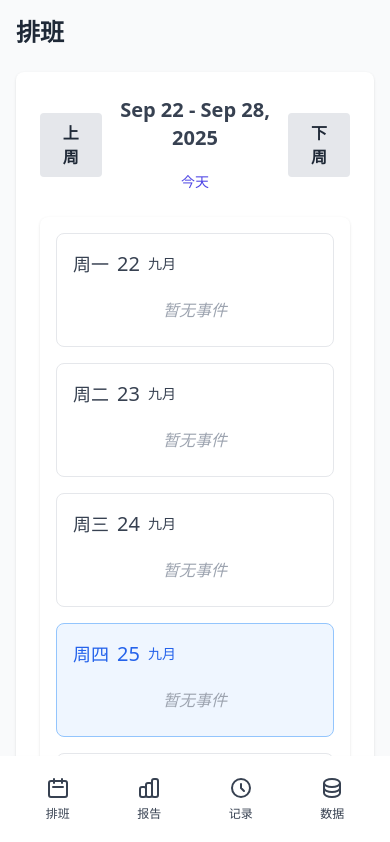
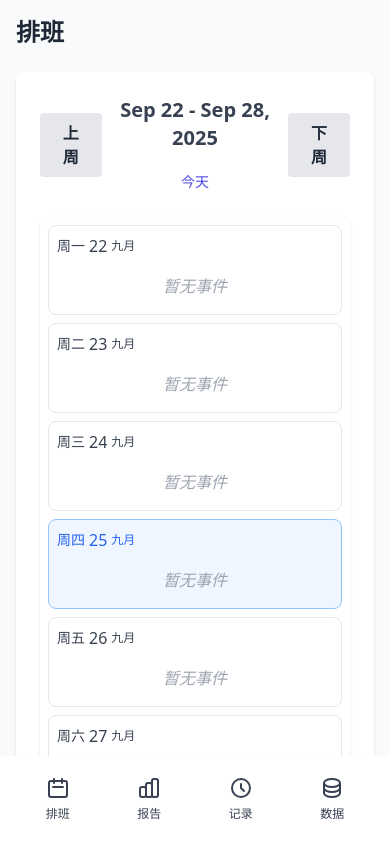
Before and after one commit to JiuWang95/workcum, a React (Vite) app: page /schedule in a window 390 px wide. Shown: the top 842 px of the page. Built offline with nearby package versions, Linux system fonts and the light colour scheme.

Commit message:
style(WeeklyScheduleCalendar): 调整移动端和桌面端的间距和字体大小
优化移动端视图的显示效果，统一调整了padding、margin和字体大小，使组件在不同设备上都有更好的显示效果

```diff
--- a/src/components/WeeklyScheduleCalendar.jsx
+++ b/src/components/WeeklyScheduleCalendar.jsx
@@ -165,9 +165,9 @@ const WeeklyScheduleCalendar = ({ currentDate, onDateChange }) => {
   };
 
   return (
-    <div className="bg-white rounded-lg shadow p-4 md:p-6">
+    <div className="bg-white rounded-lg shadow p-2 md:p-6">
       {/* Week view: Each date occupies a separate row with vertical arrangement */}
-      <div className="space-y-4">
+      <div className="space-y-2 md:space-y-4">
         {weekDays.map((day, index) => {
           const daySchedules = getScheduleForDate(day);
           const dayTimeEntries = getTimeEntriesForDate(day);
@@ -176,40 +176,40 @@ const WeeklyScheduleCalendar = ({ currentDate, onDateChange }) => {
           return (
             <div
               key={index}
-              className={`border rounded-lg p-4 cursor-pointer ${
+              className={`border rounded-lg p-2 md:p-4 cursor-pointer ${
                 isToday ? 'bg-blue-50 border-blue-300' : 'border-gray-200'
               }`}
               onClick={() => handleDateClick(day)}
             >
               {/* Date header */}
-              <div className={`text-lg font-medium mb-3 flex items-center ${
+              <div className={`text-sm md:text-lg font-medium mb-2 md:mb-3 flex items-center ${
                 isToday ? 'text-blue-600' : 'text-gray-700'
               }`}>
-                <span className="mr-2">{format(day, 'EEE', { locale: zhCN })}</span>
-                <span className="text-xl">{format(day, 'd', { locale: zhCN })}</span>
-                <span className="ml-2 text-sm">{format(day, 'MMMM', { locale: zhCN })}</span>
+                <span className="mr-1 md:mr-2">{format(day, 'EEE', { locale: zhCN })}</span>
+                <span className="text-base md:text-xl">{format(day, 'd', { locale: zhCN })}</span>
+                <span className="ml-1 md:ml-2 text-xs md:text-sm">{format(day, 'MMMM', { locale: zhCN })}</span>
               </div>
 
               {/* Vertical arrangement of schedules and time entries */}
-              <div className="space-y-2">
+              <div className="space-y-1 md:space-y-2">
                 {/* Display schedules */}
                 {daySchedules.map((schedule) => (
                   <div
                       key={schedule.id}
-                      className="text-sm font-semibold bg-indigo-100 text-indigo-800 p-3 rounded-lg"
+                      className="text-xs md:text-sm font-semibold bg-indigo-100 text-indigo-800 p-2 md:p-3 rounded-lg"
                       onClick={(e) => {
                         e.stopPropagation();
                         handleEdit(schedule);
                       }}
                     >
                       <div className="flex items-center">
-                        <span className="inline-block w-3 h-3 rounded-full bg-indigo-500 mr-2"></span>
-                        <span className="font-bold">{schedule.title}</span>
+                        <span className="inline-block w-2 h-2 md:w-3 md:h-3 rounded-full bg-indigo-500 mr-1 md:mr-2"></span>
+                        <span className="font-bold truncate">{schedule.title}</span>
                       </div>
-                      <div className="text-indigo-600 text-sm mt-1">
+                      <div className="text-indigo-600 text-xs md:text-sm mt-1">
                         {formatTime(schedule.startTime)} - {formatTime(schedule.endTime)}
                         {schedule.selectedShift && shifts.find(s => s.id === schedule.selectedShift)?.customDuration && (
-                          <span className="ml-2">
+                          <span className="ml-1 md:ml-2">
                             [{convertDurationToHours(shifts.find(s => s.id === schedule.selectedShift).customDuration).toFixed(1)}h]
                           </span>
                         )}
@@ -221,13 +221,13 @@ const WeeklyScheduleCalendar = ({ currentDate, onDateChange }) => {
                 {dayTimeEntries.map((entry) => (
                   <div
                     key={entry.id}
-                    className="text-sm font-semibold bg-green-100 text-green-800 p-3 rounded-lg"
+                    className="text-xs md:text-sm font-semibold bg-green-100 text-green-800 p-2 md:p-3 rounded-lg"
                   >
-                    <div className="font-bold">{entry.notes || t('time_entry.entry')}</div>
-                    <div className="text-green-600 text-sm mt-1">
+                    <div className="font-bold truncate">{entry.notes || t('time_entry.entry')}</div>
+                    <div className="text-green-600 text-xs md:text-sm mt-1">
                       {formatTime(entry.startTime)} - {formatTime(entry.endTime)}
                       {entry.duration && (
-                        <span className="ml-2">
+                        <span className="ml-1 md:ml-2">
                           [{(entry.duration / 60).toFixed(1)}h]
                         </span>
                       )}
```
